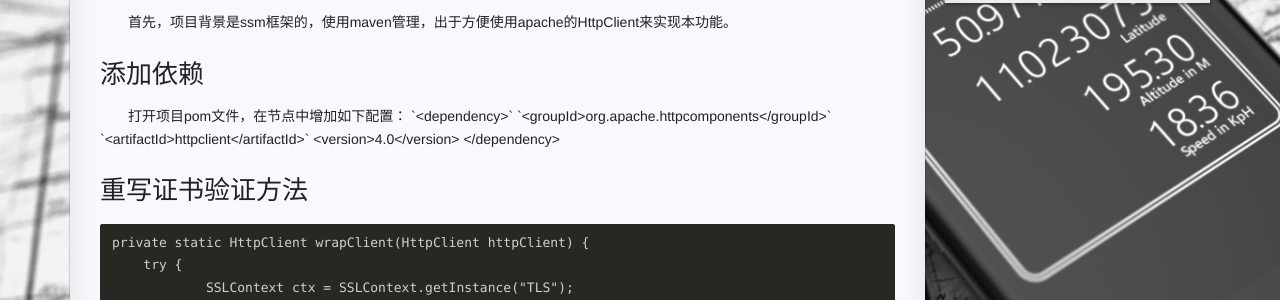
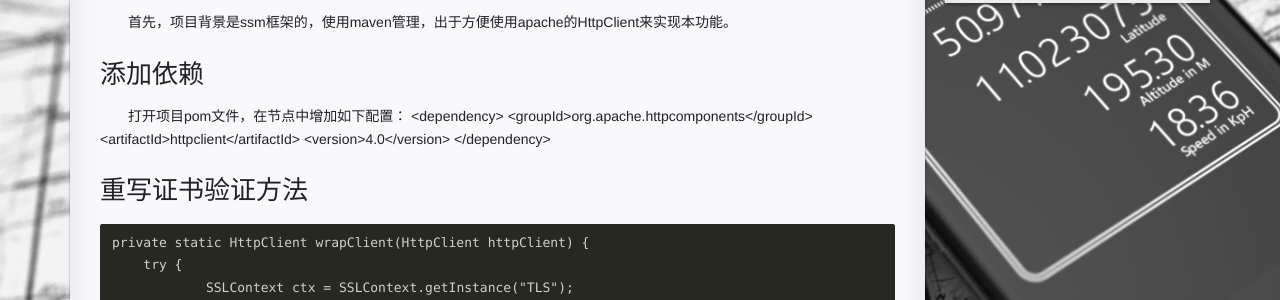
Before and after one commit to Dongwublog/Dongwublog.github.io, a Jekyll site: the page built from _posts/2016-7-23-HTTPS-post.md, in a window 1280 px wide and 900 px high. Shown: the part 352-652 px from the top of the window. Built offline with Jekyll 4.4.1, drawn with Linux system fonts in a browser that asks for light colours; comment, search, counter and statistics services are not loaded.

```diff
--- a/_posts/2016-7-23-HTTPS-post.md
+++ b/_posts/2016-7-23-HTTPS-post.md
@@ -18,9 +18,9 @@ tags: HTTPS
 
 ### 添加依赖
 　　打开项目pom文件，在<dependencies>节点中增加如下配置：
-    `&lt;dependency&gt;`
-    	`&lt;groupId&gt;org.apache.httpcomponents&lt;/groupId&gt;`
-    	`&lt;artifactId&gt;httpclient&lt;/artifactId&gt;`
+    &lt;dependency&gt;
+    	&lt;groupId&gt;org.apache.httpcomponents&lt;/groupId&gt;
+    	&lt;artifactId&gt;httpclient&lt;/artifactId&gt;
     	&lt;version&gt;4.0&lt;/version&gt;
     &lt;/dependency&gt;
 
```
